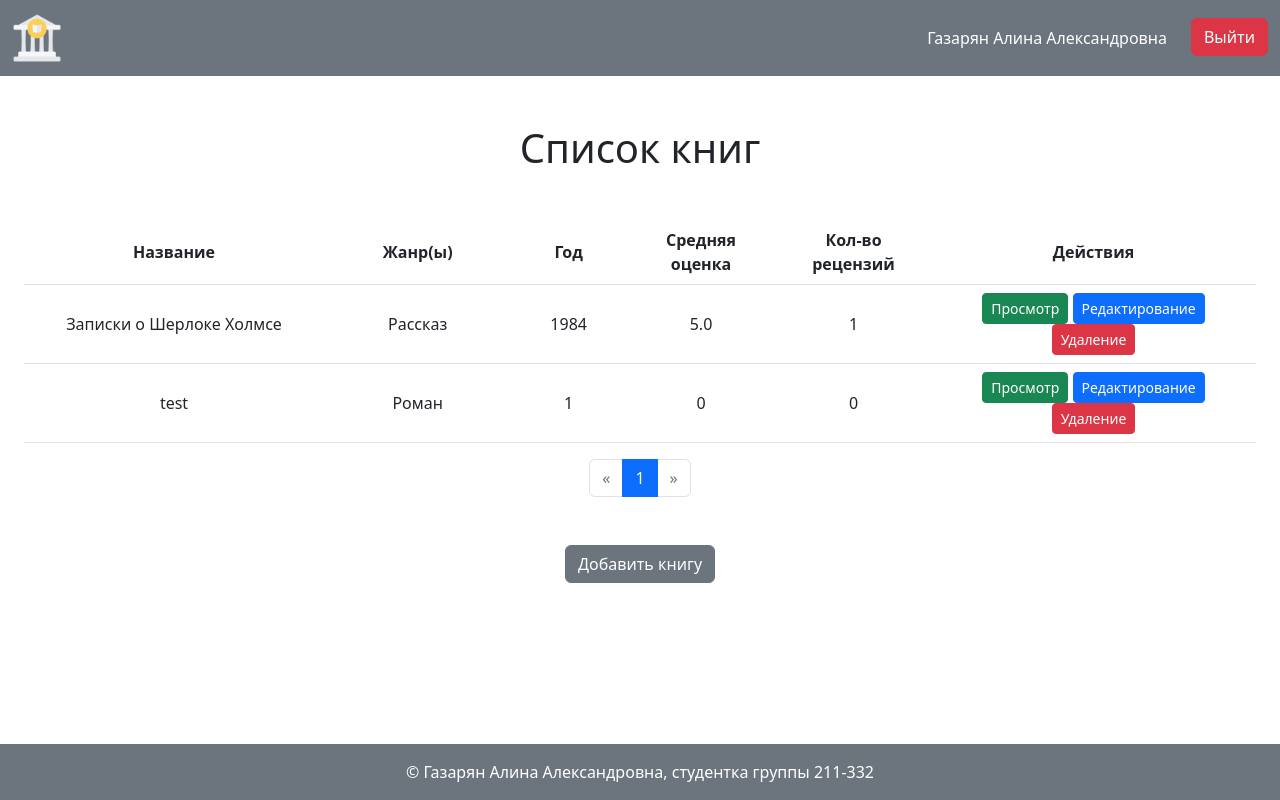
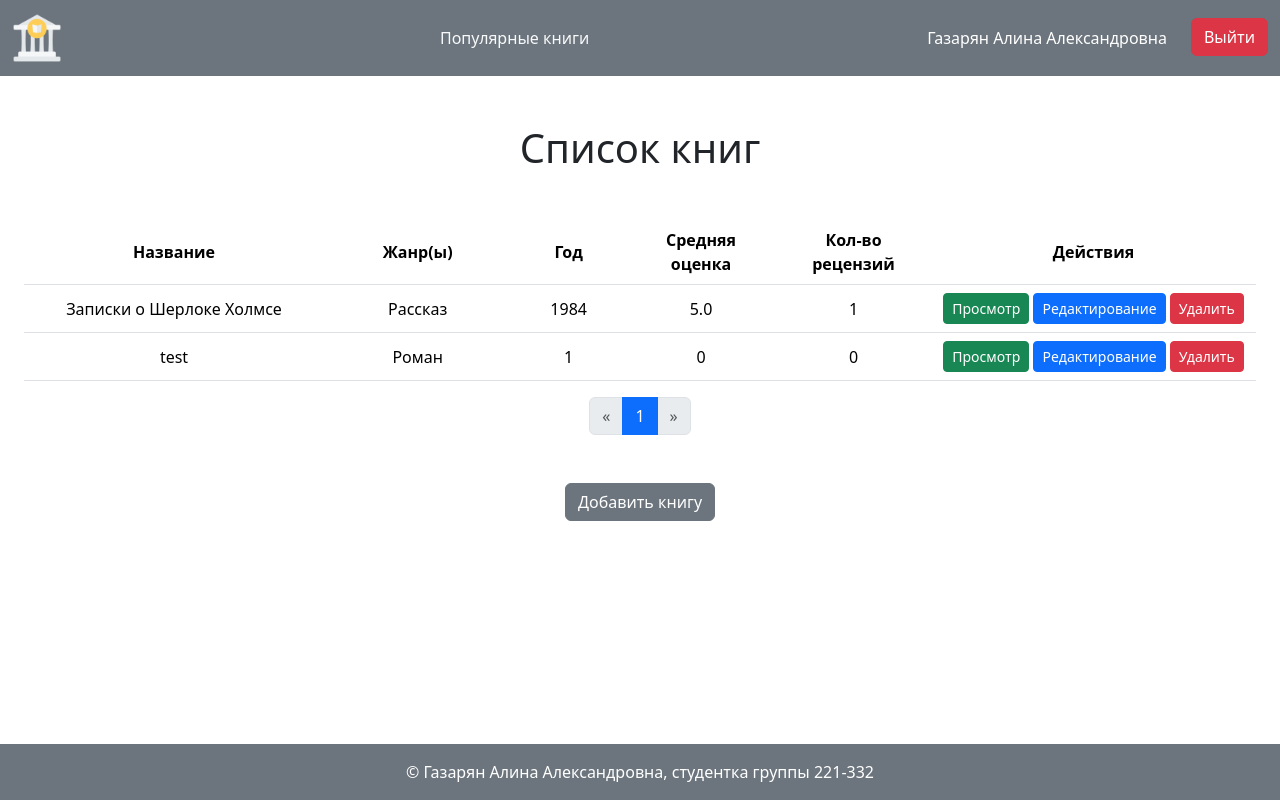
Before and after one commit to alinagazaryan/gazaryan-web-dev-exam-2024-2, a Flask app: page / in a window 1280 px wide. Run offline with Flask 3, Linux system fonts and the light colour scheme; a user stored in the database is signed in.

Commit message:
fifth step

```diff
--- a/app/static/main.js
+++ b/app/static/main.js
@@ -0,0 +1,29 @@
+let deleteUserModal = document.querySelector('#deleteBook')
+
+function getLoopAttributeOnClick() {
+    return new Promise((resolve, reject) => {
+        document.querySelectorAll('button').forEach(function(n) {
+            n.addEventListener('click', function(e) {
+                resolve(e.target.getAttribute('id'));
+            });
+        });
+    });
+}
+
+deleteUserModal.addEventListener('show.bs.modal', function(event){
+    getLoopAttributeOnClick().then(loopValue => {
+        let form = document.querySelector('form')
+        form.action = event.relatedTarget.dataset.url;
+        let book_items = [];
+        document.querySelectorAll('td').forEach(function(item) {
+            if (item.getAttribute('id') !== null && item.getAttribute('id') === 'nameOfBook') {
+                book_items.push(item)
+            }
+        });
+        document.querySelectorAll('button').forEach(function(elem) {
+            if (Number(elem.getAttribute('id')) == Number(loopValue)) {
+                document.getElementById('bookName').innerHTML = book_items[loopValue - 1].textContent
+            }
+        });
+    });
+})
--- a/app/templates/base.html
+++ b/app/templates/base.html
@@ -5,20 +5,22 @@
     <meta charset="utf-8">
     <meta name="viewport" content="width=device-width, initial-scale=1">
 
-    <link href="https://cdn.jsdelivr.net/npm/bootstrap@5.2.0-beta1/dist/css/bootstrap.min.css" rel="stylesheet"
-    integrity="sha384-0evHe/X+R7YkIZDRvuzKMRqM+OrBnVFBL6DOitfPri4tjfHxaWutUpFmBp4vmVor" crossorigin="anonymous">
-
+    <link href="https://cdn.jsdelivr.net/npm/bootstrap@5.3.3/dist/css/bootstrap.min.css" rel="stylesheet" integrity="sha384-QWTKZyjpPEjISv5WaRU9OFeRpok6YctnYmDr5pNlyT2bRjXh0JMhjY6hW+ALEwIH" crossorigin="anonymous">
     <link rel="stylesheet" href="{{ url_for('static', filename='styles.css') }}">
 </head>
 
 <body class="d-flex flex-column h-100">
     <header>
         <nav class="navbar navbar-dark bg-secondary">
-            <div class="container-fluid">
+            <div class="d-flex container-fluid">
                 <div class="logo navbar-brand">
                     <a href="{{ url_for('index') }}">
                         <img class="img-fluid" src="{{ url_for('static', filename='images/logo.png') }}" alt="polytech-logo">
                     </a>
+                </div>
+
+                <div class="align-items-start">
+                    <a class="link-light link-offset-2 link-underline link-underline-opacity-0" href="#">Популярные книги</a>
                 </div>
 
                 <div class="header-right-side">
@@ -63,8 +65,12 @@
      </main>
 
     <footer class="bg-secondary text-white d-flex flex-column align-items-center justify-content-center py-3">
-        &copy; Газарян Алина Александровна, студентка группы 211-332
+        &copy; Газарян Алина Александровна, студентка группы 221-332
     </footer>
+
+    <script src="https://cdn.jsdelivr.net/npm/bootstrap@5.3.0-alpha1/dist/js/bootstrap.bundle.min.js"
+        integrity="sha384-w76AqPfDkMBDXo30jS1Sgez6pr3x5MlQ1ZAGC+nuZB+EYdgRZgiwxhTBTkF7CXvN"
+        crossorigin="anonymous"></script>
 
     <script defer src="{{ url_for('static', filename='main.js') }}"></script>
 </body>
--- a/app/templates/index.html
+++ b/app/templates/index.html
@@ -2,6 +2,33 @@
 {% from 'pagination.html' import render_pagination %}
 
 {% block content %}
+    <!-- Modal -->
+    <div class="modal fade" id="deleteBook" data-bs-backdrop="static" data-bs-keyboard="false"
+    tabindex="-1" aria-labelledby="staticBackdropLabel" aria-hidden="true">
+        <div class="modal-dialog">
+            <div class="modal-content">
+                <div class="modal-header">
+                    <h5 class="modal-title" id="staticBackdropLabel">Удаление книги</h5>
+                    <button type="button" class="btn-close" data-bs-dismiss="modal"
+                        aria-label="Close"></button>
+                </div>
+
+                <div class="modal-body">
+                    <p>Вы уверены, что хотите удалить книгу <span id="bookName"></span>?</p>
+                    <form class="d-none" action="" method="POST">
+                        <input type="submit" id="deleteBookButton">
+                    </form>
+                </div>
+
+                <div class="modal-footer">
+                    <button type="button" class="btn btn-secondary"
+                        data-bs-dismiss="modal">Отмена</button>
+                    <label for="deleteBookButton" class="btn btn-danger">Удалить</label>
+                </div>
+            </div>
+        </div>
+    </div>
+
     <div class="main container-fluid">
         {% if data | length != 0 %}
             <h1 class="my-5">Список книг</h1>
@@ -22,7 +49,7 @@
                     <tbody>
                         {% for item in data %}
                             <tr>
-                                <td>{{ item.get('book_name') }}</td>
+                                <td id="nameOfBook">{{ item.get('book_name') }}</td>
                                 <td>{{ item.get('genres') }}</td>
                                 <td>{{ item.get('book_year') }}</td>
                                 <td>{{ item.get('average_score') }}</td>
@@ -35,7 +62,15 @@
                                     {% endif %}
 
                                     {% if current_user.is_authenticated and current_user.can('remove') %}
-                                        <a class="btn btn-danger btn-sm" href="{{ url_for('book.remove', book_id=item.get('book_id')) }}">Удаление</a>
+                                    <button
+                                        class="btn btn-danger btn-sm"
+                                        id="{{ loop.index }}"
+                                        data-bs-toggle="modal"
+                                        data-url="{{ url_for('book.remove', book_id=item.get('book_id')) }}"
+                                        data-bs-target="#deleteBook"
+                                        >
+                                        Удалить
+                                    </button>
                                     {% endif %}
                                 </td>
                             </tr>
--- a/app/tools.py
+++ b/app/tools.py
@@ -19,6 +19,7 @@ class ImageSaver:
             file_name=file_name,
             mime_type=self.file.mimetype,
             md5_hash=self.md5_hash)
+        self.img.file_name = self.img.storage_filename
         return self.img
 
     def download(self, img):
```
Also changed, not shown: app/config.py (+2 -5 lines), app/database.sqlite3, 4 other files.
